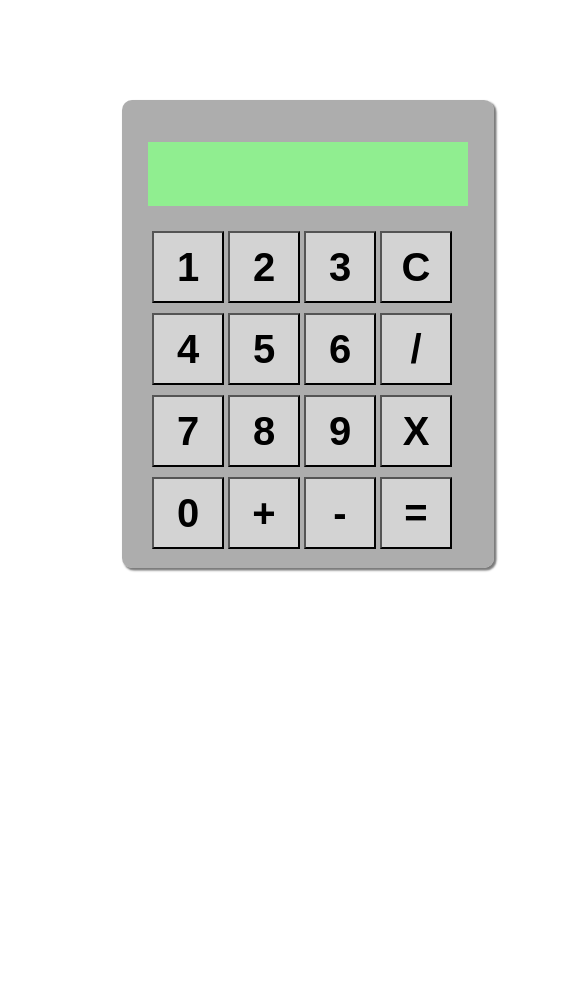
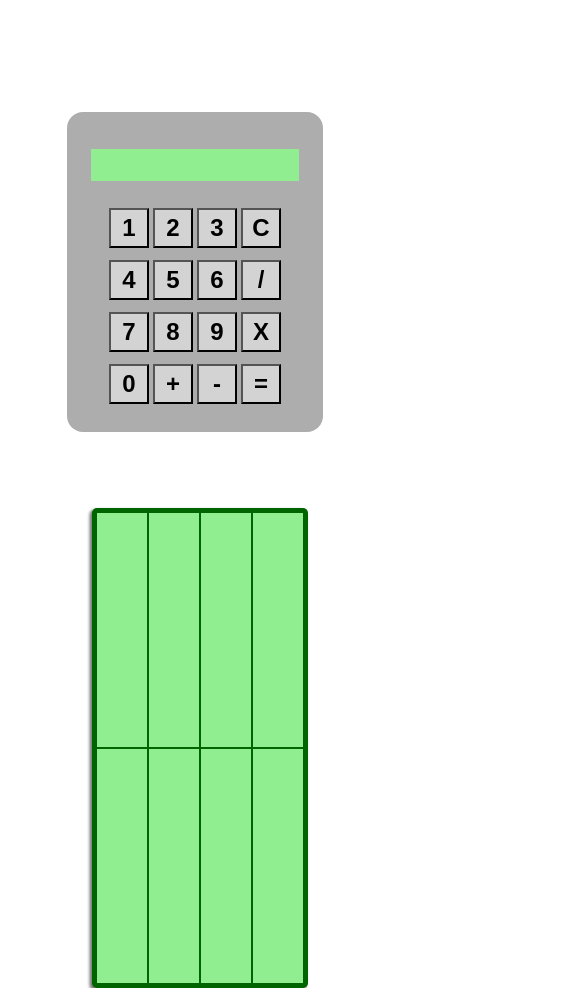
Before and after one commit to igorberaldomo/calculadora, a plain HTML site: page index.html in a window 390 px wide. Shown: the top 988 px of the page, 585 px wide, since content can reach past the window. Before the commit the page ends 844 px from the top, so only its background shows below. Drawn offline with Linux system fonts and the light colour scheme.

Commit message:
media queries

```diff
--- a/index.css
+++ b/index.css
@@ -2,16 +2,15 @@ body{
 background-color: white;
 }
 #flex{
-    padding-top: 50px;
+    padding-top: 5rem;
     display: flex;
-    margin:10px auto;
+    margin:1rem auto;
     align-items:center;
-    width: 1400px;
-
+    width: 80%;
 }
 h1{
     align-items: center;
-    padding: 10px;
+    padding: 1rem;
     color: black;
     font-weight: bold;
 }
@@ -26,13 +25,13 @@ button{
     color: black;
 }
 #capaCalculadora{
-    padding: 10px;
+    padding: 1rem;
     height: 28rem;
     width: 22rem;
-    margin: 40px auto;
+    margin: 1rem auto;
     background-color: rgba(128, 128, 128, 0.644);
-    border-radius: 10px;
-    box-shadow: 2px 2px 2px 0.5px rgba(0, 0, 0, 0.527);
+    border-radius: 1rem;
+    box-shadow: 2px 2px px 0.5px rgba(0, 0, 0, 0.527);
 }
 #displayCalculadora{
     height: 4rem;
@@ -47,29 +46,132 @@ button{
     display: flex;
 }
 #caixaBotões{
-    margin: 5px;
-    padding: 10px;
+    margin: 0.5rem auto ;
+    padding: 0.5rem;
     display: flex;
     flex-direction: column;
 }
 #linhaCalculadora{
-    margin: 5px;
+    margin: 3px;
     padding: 0px;
 }
 table{
-    display: block;
-    width: 800px;
+    width: 50rem;
     padding: 6px;
     border-radius: 5px;
     background-color:darkgreen ;
-    display: block;
-    box-shadow: 2px 2px 2px 0.5px rgba(0, 0, 0, 0.527);
+    box-shadow: 2px 2px 3px 0.5px rgba(0, 0, 0, 0.527);
 }
 td{
-    height: 40px;
-    width: 400px;
+    height: 3rem;
+    width: 40rem;
     font-weight:bold;
-    font-size: 30px;
+    font-size: 2rem;
     background-color: lightgreen;
     color:black;
 }
+
+@media only screen and (max-width: 1520px){
+    #capaCalculadora{
+        padding: 1rem;
+        height: 22rem;
+        width: 18rem;
+        margin: 2rem auto;
+    }
+    #displayCalculadora{
+        height: 4rem;
+        width: 16rem;
+        font-size: 1rem;
+    }
+    button{
+        height: 3.5rem;
+        width: 3.5rem;
+        padding: 0px;
+        margin-left: 0px;
+        font-size: 2.0rem;
+    }
+    table{
+        display: block;
+        width: 40rem;
+        padding: 6px;
+        margin-left: 10px;
+        border-radius: 5px;
+    }
+    td{
+        height: 3rem;
+        width: 20rem;
+        font-weight:bold;
+        font-size: 2rem;
+    }
+}
+@media only screen and (max-width: 1175px){
+    #capaCalculadora{
+        padding: 1rem;
+        height: 18rem;
+        width: 14rem;
+        margin: 1rem auto;
+    }
+    #displayCalculadora{
+        height: 2rem;
+        width: 13rem;
+        font-size: 1rem;
+    }
+    button{
+        height: 2.5rem;
+        width: 2.5rem;
+        margin: 3px auto;
+        font-size: 1.5rem;
+    }
+    table{
+        display: block;
+        width: 30rem;
+        padding: 3px;
+        border-radius: 5px;
+    }
+    td{
+        height: 2rem;
+        width: 15rem;
+        font-weight:bold;
+        font-size: 1.0rem;
+    }
+}
+
+@media only screen and (max-width: 800px){
+    #flex{
+        padding-top: 5rem;
+        display: flex;
+        flex-direction: column;
+        margin:1rem auto;
+    }
+    #capaCalculadora{
+        padding: 1rem;
+        height: 18rem;
+        width: 14rem;
+        margin: 1rem auto;
+    }
+    #displayCalculadora{
+        height: 2rem;
+        width: 13rem;
+        font-size: 1rem;
+    }
+    button{
+        height: 2.5rem;
+        width: 2.5rem;
+        margin: 3px auto;
+        font-size: 1.5rem;
+    }
+    table{
+        rotate: calc(90deg);
+        width: 30rem;
+        height: 13.5rem;
+        padding: 3px;
+        margin-top: 12rem;
+        border-radius: 5px;
+    }
+    td{
+        height: 3rem;
+        width: 15rem;
+        font-weight:bold;
+        font-size: 1.0rem;
+    }
+}
```
